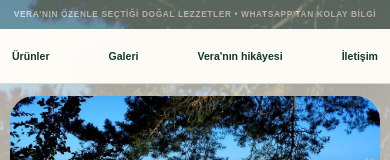
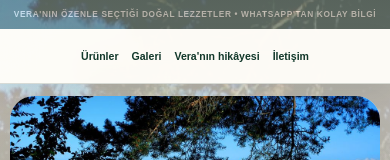
Before and after one commit to eminnyuksel/VeraninPazari, a Next.js app: page / in a window 390 px wide. Shown: the top 160 px of the page. Built offline with nearby package versions, Linux system fonts and the light colour scheme; no server answers; the database is empty.

Commit message:
fix: center storefront navigation

```diff
--- a/app/globals.css
+++ b/app/globals.css
@@ -32,7 +32,7 @@ img { display: block; max-width: 100%; }
 
 .announcement { padding: 9px 20px; background: #0d2f23; color: #fff8e9; text-align: center; text-transform: uppercase; letter-spacing: .13em; font-size: .68rem; font-weight: 900; text-shadow: 0 1px 1px rgba(0, 0, 0, .24); }
 .site-header { position: sticky; top: 0; z-index: 30; background: rgba(255, 253, 248, .96); border-bottom: 1px solid rgba(23, 53, 42, .16); box-shadow: 0 9px 30px rgba(18, 56, 42, .08); backdrop-filter: blur(18px); }
-.nav-wrap { min-height: 66px; display: flex; align-items: center; justify-content: space-between; gap: 28px; }
+.nav-wrap { min-height: 66px; position: relative; display: flex; align-items: center; justify-content: center; gap: 28px; }
 .brand { display: inline-flex; align-items: center; gap: 12px; width: max-content; }
 .brand-mark { width: 55px; height: 55px; display: grid; place-items: center; overflow: hidden; border-radius: 50%; background: #e8dbc3; border: 1px solid rgba(23, 53, 42, .12); }
 .brand-mark img { width: 100%; height: 100%; object-fit: contain; }
@@ -43,7 +43,7 @@ img { display: block; max-width: 100%; }
 .nav-links a { position: relative; }
 .nav-links a::after { content: ""; position: absolute; left: 0; right: 100%; bottom: -7px; height: 1px; background: var(--forest); transition: right .25s ease; }
 .nav-links a:hover::after { right: 0; }
-.nav-cta { justify-self: end; display: inline-flex; align-items: center; gap: 12px; padding: 11px 17px; border-radius: 999px; background: var(--forest); color: #fff; font-size: .84rem; font-weight: 800; transition: transform .2s ease, box-shadow .2s ease, background .2s ease; }
+.nav-cta { position: absolute; right: 0; display: inline-flex; align-items: center; gap: 12px; padding: 11px 17px; border-radius: 999px; background: var(--forest); color: #fff; font-size: .84rem; font-weight: 800; transition: transform .2s ease, box-shadow .2s ease, background .2s ease; }
 .nav-cta:hover { background: var(--forest-dark); box-shadow: 0 10px 25px rgba(18, 56, 42, .2); transform: translateY(-2px); }
 .nav-cta span { font-size: 1rem; }
 
@@ -238,7 +238,7 @@ img { display: block; max-width: 100%; }
   .container { width: min(100% - 28px, 1180px); }
   .announcement { padding: 8px 12px; font-size: .59rem; letter-spacing: .075em; }
   .nav-wrap { min-height: 54px; overflow: hidden; }
-  .nav-links { width: 100%; justify-content: space-between; gap: 16px; overflow-x: auto; padding: 0 2px; font-size: .72rem; white-space: nowrap; scrollbar-width: none; }
+  .nav-links { width: 100%; justify-content: center; gap: 28px; overflow-x: auto; padding: 0 2px; font-size: .72rem; white-space: nowrap; scrollbar-width: none; }
   .nav-links::-webkit-scrollbar { display: none; }
   .brand-mark { width: 46px; height: 46px; }
   .brand-copy strong { font-size: 1rem; }
```
